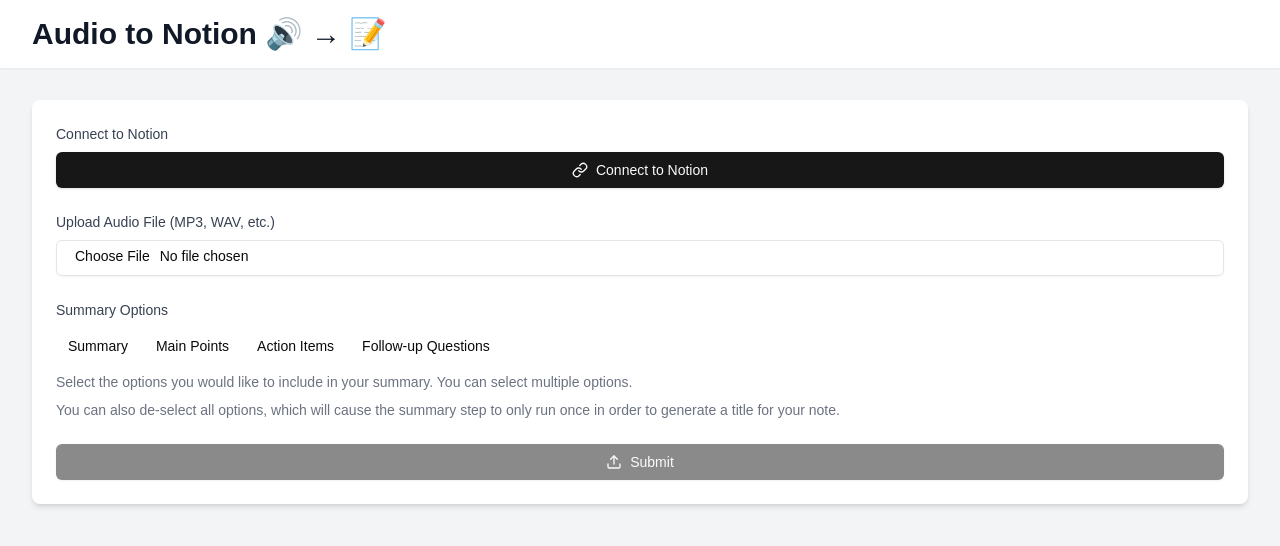
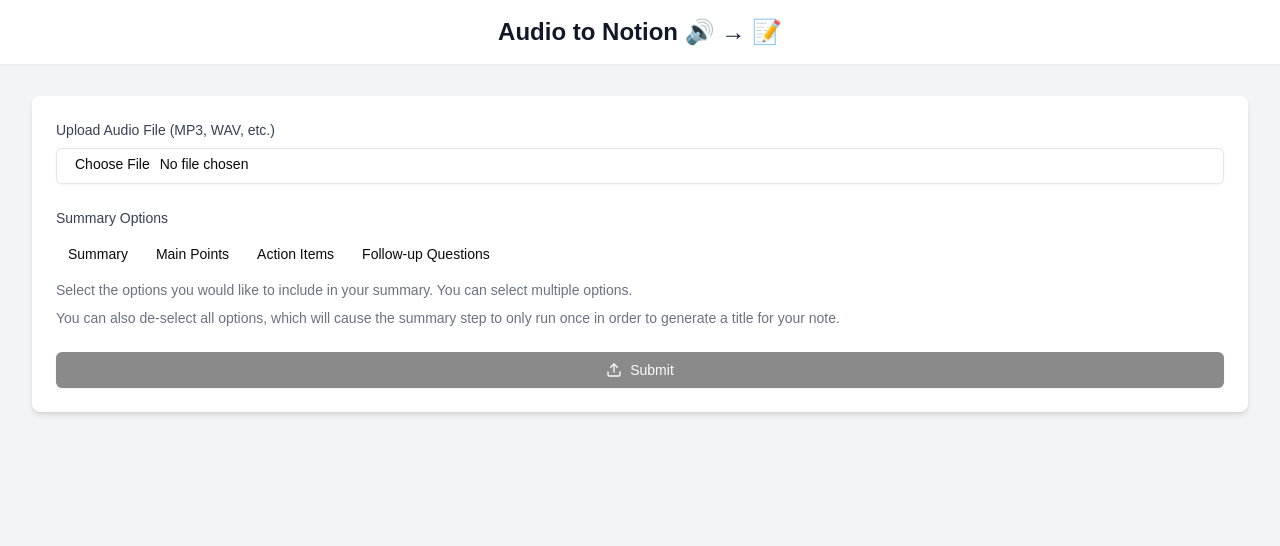
Before and after one commit to akhilpenumudy/audio_to_notion, a Next.js app: page / in a window 1280 px wide. Shown: the top 546 px of the page. Built offline with nearby package versions, Linux system fonts and the light colour scheme.

Commit message:
made some ui changes.

```diff
--- a/package.json
+++ b/package.json
@@ -10,6 +10,7 @@
   },
   "dependencies": {
     "@google/generative-ai": "^0.21.0",
+    "@notionhq/client": "^2.2.15",
     "@radix-ui/react-icons": "^1.3.0",
     "@radix-ui/react-slot": "^1.1.0",
     "@radix-ui/react-toggle": "^1.1.0",
--- a/src/app/api/transcribe/route.ts
+++ b/src/app/api/transcribe/route.ts
@@ -32,11 +32,11 @@
     const model = genAI.getGenerativeModel({ model: "gemini-1.5-flash" });
 
     // Prepare the prompt based on selected options
-    let prompt = "Transcribe this audio and provide a summary of its content in Markdown format. ";
+    let prompt = "Transcribe this audio and provide a summary of its content in Markdown format. Make sure that if the audio contains any type of math formula, that it is properly formatted with LaTeX within the markdown. ";
     if (summaryOptions.length === 0) {
       prompt += "Only generate a title for the note.";
     } else {
-      prompt += "The output should ONLY include the following sections.:\n";
+      prompt += "The output should ONLY include the following sections: \n";
       if (summaryOptions.includes('summary')) prompt += "- Summary\n";
       if (summaryOptions.includes('main-points')) prompt += "- Main Points\n";
       if (summaryOptions.includes('action-items')) prompt += "- Action Items\n";
--- a/src/app/page.tsx
+++ b/src/app/page.tsx
@@ -9,6 +9,7 @@
   ChevronDown,
   ChevronUp,
   Link,
+  Info,
 } from "lucide-react";
 import { Button } from "@/components/ui/button";
 import { Input } from "@/components/ui/input";
@@ -22,8 +23,8 @@
   const [error, setError] = useState<string | null>(null);
   const [detailedError, setDetailedError] = useState<any>(null);
   const [summaryOptions, setSummaryOptions] = useState<string[]>([]);
-  const [isSummaryExpanded, setIsSummaryExpanded] = useState(true);
-  const [isNotionConnected, setIsNotionConnected] = useState(false);
+  const [isSummaryExpanded, setIsSummaryExpanded] = useState(false);
+  const [isNotionGuideExpanded, setIsNotionGuideExpanded] = useState(false);
 
   const handleFileChange = (event: React.ChangeEvent<HTMLInputElement>) => {
     const file = event.target.files?.[0];
@@ -47,7 +48,6 @@
       const formData = new FormData();
       formData.append("file", selectedFile);
       formData.append("summaryOptions", JSON.stringify(summaryOptions));
-      formData.append("isNotionConnected", String(isNotionConnected));
 
       const response = await fetch("/api/transcribe", {
         method: "POST",
@@ -62,6 +62,7 @@
       }
 
       setSummary(result.summary);
+      setIsSummaryExpanded(false);
     } catch (error) {
       console.error("Error processing audio:", error);
       if (error instanceof Error) {
@@ -94,24 +95,15 @@
     setIsSummaryExpanded(!isSummaryExpanded);
   };
 
-  const handleNotionConnect = async () => {
-    // This is a placeholder for the actual Notion connection logic
-    // You would typically redirect to Notion's OAuth flow here
-    try {
-      // Simulating an API call to connect to Notion
-      await new Promise((resolve) => setTimeout(resolve, 1000));
-      setIsNotionConnected(true);
-    } catch (error) {
-      console.error("Error connecting to Notion:", error);
-      setError("Failed to connect to Notion");
-    }
+  const toggleNotionGuide = () => {
+    setIsNotionGuideExpanded(!isNotionGuideExpanded);
   };
 
   return (
     <div className="min-h-screen bg-gray-100 flex flex-col">
       <header className="bg-white shadow-sm">
         <div className="max-w-7xl mx-auto py-4 px-4 sm:px-6 lg:px-8">
-          <h1 className="text-3xl font-bold text-gray-900">
+          <h1 className="text-2xl text-center font-bold text-gray-900">
             Audio to Notion 🔊 → 📝
           </h1>
         </div>
@@ -119,31 +111,6 @@
       <main className="flex-grow container mx-auto px-4 sm:px-6 lg:px-8 py-8">
         <div className="bg-white shadow-md rounded-lg p-6">
           <form onSubmit={handleSubmit} className="space-y-6">
-            <div className="space-y-2">
-              <label className="block text-sm font-medium text-gray-700">
-                Connect to Notion
-              </label>
-              <div className="flex items-center space-x-2">
-                <Button
-                  type="button"
-                  onClick={handleNotionConnect}
-                  disabled={isNotionConnected}
-                  className="w-full"
-                >
-                  <Link className="mr-2 h-4 w-4" />
-                  {isNotionConnected
-                    ? "Connected to Notion"
-                    : "Connect to Notion"}
-                </Button>
-              </div>
-              {isNotionConnected && (
-                <p className="text-sm text-green-600">
-                  Your Notion account is connected. Summaries will be sent to
-                  your Notion.
-                </p>
-              )}
-            </div>
-
             <div className="space-y-2">
               <label
                 htmlFor="audio-upload"
@@ -175,7 +142,7 @@
                 <ToggleGroupItem
                   value="summary"
                   aria-label="Toggle summary"
-                  className="data-[state=on]:bg-blue-500 data-[state=on]:text-white"
+                  className="data-[state=on]:bg-blue-500 data-[state=on]:text-white "
                 >
                   Summary
                 </ToggleGroupItem>
@@ -261,7 +228,8 @@
         </div>
 
         {summary && (
-          <div className="mt-8 bg-white shadow-md rounded-lg p-6 space-y-4">
+          <div className="mt-8 space-y-4">
+            <div className="bg-white shadow-md rounded-lg p-6 space-y-4">
               <div className="flex justify-between items-center">
                 <h2 className="text-2xl font-bold text-gray-900">Summary</h2>
                 <Button
@@ -277,18 +245,65 @@
                   )}
                 </Button>
               </div>
-            {isSummaryExpanded && (
+              {isSummaryExpanded ? (
                 <div className="bg-gray-50 p-4 rounded-md">
                   <pre className="whitespace-pre-wrap text-gray-700">
                     {summary}
                   </pre>
                 </div>
+              ) : (
+                <p className="text-gray-500 italic">Click to expand summary</p>
               )}
               <Button className="w-full" onClick={handleDownload}>
                 <FileText className="mr-2 h-4 w-4" />
                 Download Markdown Summary
               </Button>
             </div>
+
+            <div className="bg-blue-50 border border-blue-200 rounded-lg p-4">
+              <div
+                className="flex justify-between items-center cursor-pointer"
+                onClick={toggleNotionGuide}
+              >
+                <div className="flex items-center">
+                  <Info className="h-5 w-5 text-blue-500 mr-2" />
+                  <h3 className="text-lg font-semibold text-blue-700">
+                    How to import into Notion
+                  </h3>
+                </div>
+                <Button
+                  variant="ghost"
+                  size="sm"
+                  className="text-blue-500 hover:text-blue-700"
+                >
+                  {isNotionGuideExpanded ? (
+                    <ChevronUp className="h-4 w-4" />
+                  ) : (
+                    <ChevronDown className="h-4 w-4" />
+                  )}
+                </Button>
+              </div>
+              {isNotionGuideExpanded && (
+                <div className="mt-2 text-blue-700">
+                  <ol className="list-decimal list-inside space-y-2">
+                    <li>
+                      Download the Markdown summary using the button above.
+                    </li>
+                    <li>
+                      Open your Notion workspace and navigate to the desired
+                      page.
+                    </li>
+                    <li>Click the "···" button in the top right corner.</li>
+                    <li>Select "Import" from the menu.</li>
+                    <li>Choose the downloaded Markdown file.</li>
+                    <li>
+                      Notion will import the content, preserving the formatting.
+                    </li>
+                  </ol>
+                </div>
+              )}
+            </div>
+          </div>
         )}
       </main>
     </div>
```
Also changed, not shown: 1 other file (tests, documents, lock files or other folders). Lines whose indentation alone changed are shown as unchanged.
